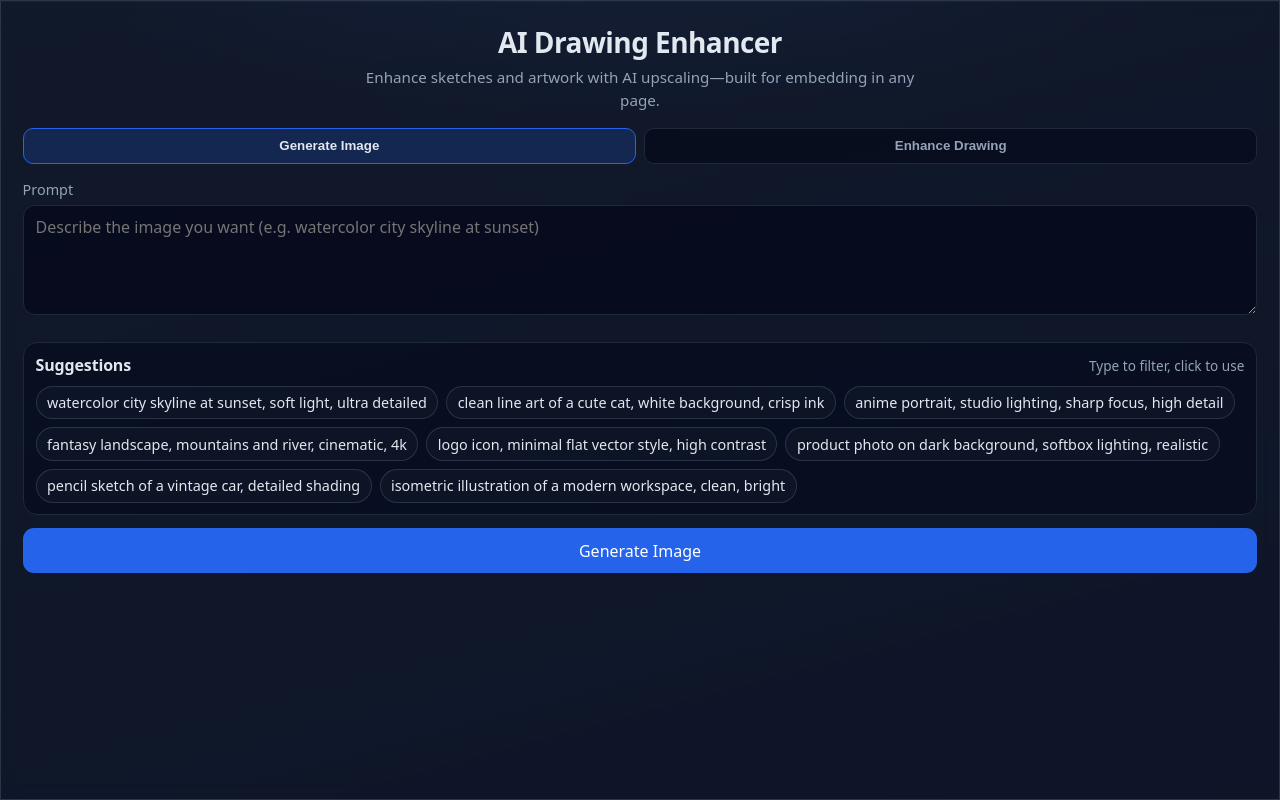
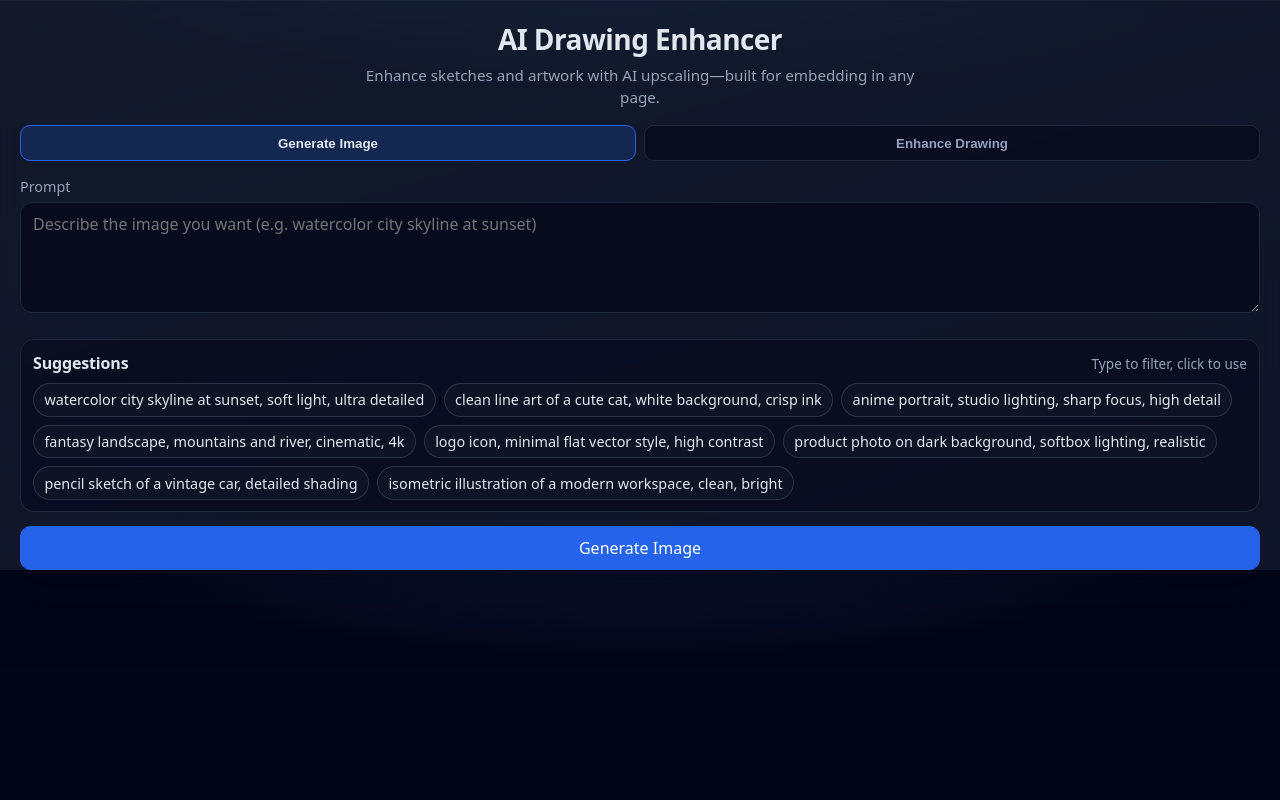
Before and after one commit to gujoanimes-prog/drewing-enhencer-ha, a plain HTML site: page index.html in a window 1280 px wide. Drawn offline with Linux system fonts and the light colour scheme.

Commit message:
Add files via upload

```diff
--- a/style.css
+++ b/style.css
@@ -24,7 +24,7 @@ body {
   background: radial-gradient(ellipse 120% 80% at 50% -20%, #132447 0%, var(--bg) 45%);
   color: var(--text);
   min-height: 100%;
-  min-height: 100dvh;
+  overflow-x: hidden;
 }
 
 .app-shell {
@@ -37,15 +37,28 @@ body {
 
 .glass-card {
   width: 100%;
-  min-height: 100dvh;
+  min-height: 0;
   background: linear-gradient(165deg, rgba(30, 41, 59, 0.55) 0%, rgba(15, 23, 42, 0.92) 100%);
-  border: 1px solid rgba(148, 163, 184, 0.22);
+  border: 0;
   box-shadow:
     0 1px 0 rgba(255, 255, 255, 0.04) inset,
     0 24px 48px rgba(2, 6, 23, 0.55);
   backdrop-filter: blur(12px);
   border-radius: 0;
-  padding: clamp(1rem, 3vw, 1.35rem);
+  padding: 0;
+}
+
+.glass-card > * {
+  padding-left: clamp(0.75rem, 2vw, 1.25rem);
+  padding-right: clamp(0.75rem, 2vw, 1.25rem);
+}
+
+.glass-card > .hero {
+  padding-top: clamp(0.85rem, 2.2vw, 1.25rem);
+}
+
+.glass-card > :last-child:not(#error-message) {
+  padding-bottom: clamp(0.85rem, 2.2vw, 1.25rem);
 }
 
 .hero {
@@ -421,6 +434,9 @@ figcaption {
 
 .error-message {
   margin-top: 1rem;
+  margin-left: clamp(0.75rem, 2vw, 1.25rem);
+  margin-right: clamp(0.75rem, 2vw, 1.25rem);
+  margin-bottom: clamp(0.85rem, 2.2vw, 1.25rem);
   padding: 0.65rem 0.85rem;
   border-radius: 10px;
   background: rgba(248, 113, 113, 0.08);
```
